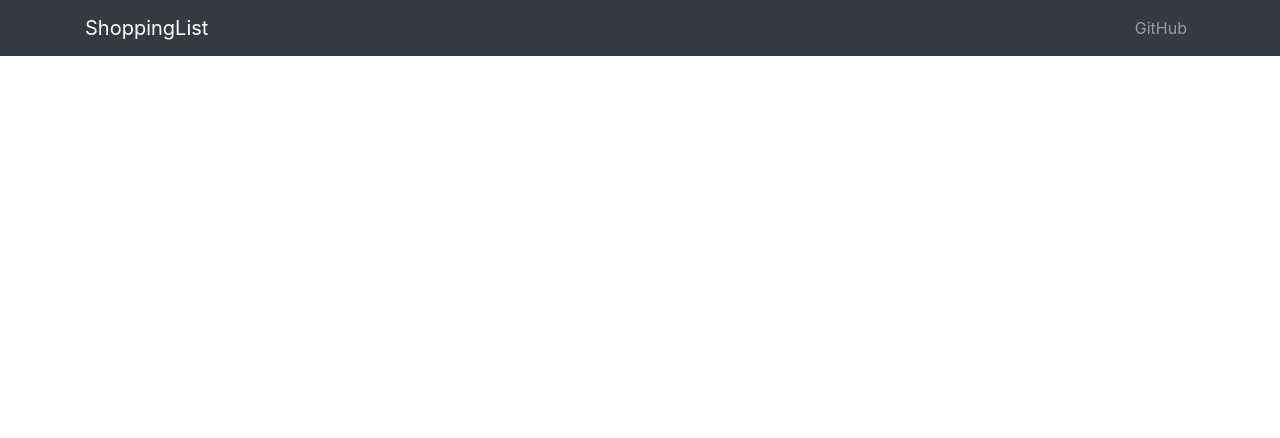
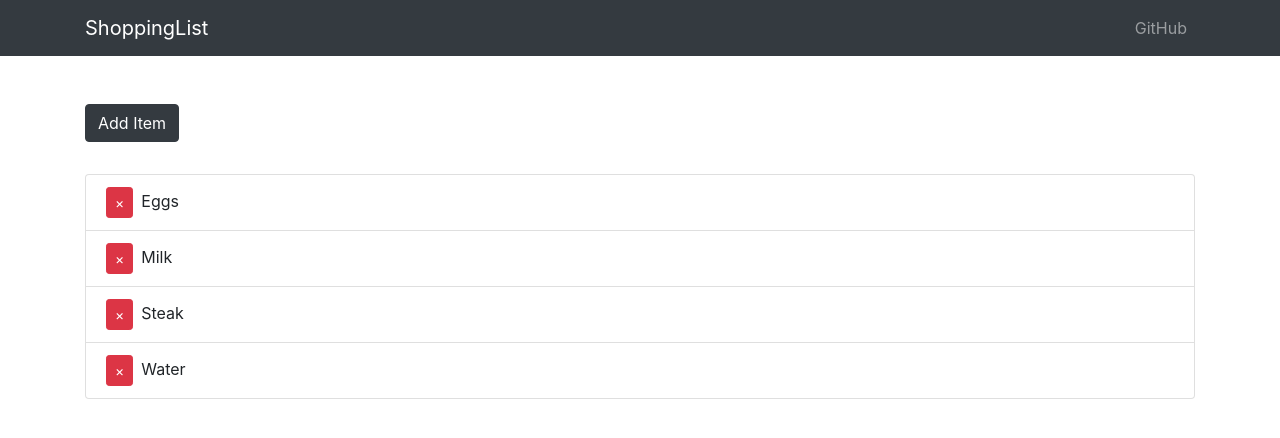
Before and after one commit to IcyRossaMac/mern-shopping-list, a React (Create React App) app in the folder client/: page / in a window 1280 px wide. Shown: the top 438 px of the page. Built offline with nearby package versions, Linux system fonts and the light colour scheme.

Commit message:
MERN Shopping List Pt.4

```diff
--- a/client/package.json
+++ b/client/package.json
@@ -6,9 +6,12 @@
     "bootstrap": "^4.3.1",
     "react": "^16.8.3",
     "react-dom": "^16.8.3",
+    "react-redux": "^6.0.1",
     "react-scripts": "2.1.5",
     "react-transition-group": "^2.6.0",
     "reactstrap": "^7.1.0",
+    "redux": "^4.0.1",
+    "redux-thunk": "^2.3.0",
     "uuid": "^3.3.2"
   },
   "scripts": {
--- a/client/src/App.css
+++ b/client/src/App.css
@@ -0,0 +1,21 @@
+.remove-btn {
+    margin-right: 0.5rem;
+}
+
+.fade-enter {
+    opacity: 0.01;
+}
+
+.fade-enter-active {
+    opacity: 1;
+    transition: opacity 1000ms ease-in;
+}
+
+.fade-exit {
+    opacity: 1;
+}
+
+.fade-exit-active {
+    opacity: 0.01;
+    transition: opacity 1000ms ease-in;
+}
--- a/client/src/App.js
+++ b/client/src/App.js
@@ -1,5 +1,6 @@
 import React, { Component } from 'react';
 import AppNavbar from './components/AppNavbar';
+import ShoppingList from './components/ShoppingList';
 
 import 'bootstrap/dist/css/bootstrap.min.css';
 import './App.css';
@@ -9,6 +10,7 @@ class App extends Component {
     return (
       <div className="App">
         <AppNavbar/>
+        <ShoppingList/>
       </div>
     );
   }
--- /dev/null
+++ b/client/src/components/ShoppingList.js
@@ -0,0 +1,60 @@
+import React, { Component } from 'react';
+import { Container, ListGroup, ListGroupItem, Button } from 'reactstrap';
+import { CSSTransition, TransitionGroup } from 'react-transition-group';
+import uuid from 'uuid';
+
+class ShoppingList extends Component {
+  state = {
+    items: [
+      { id: uuid(), name: 'Eggs' },
+      { id: uuid(), name: 'Milk' },
+      { id: uuid(), name: 'Steak' },
+      { id: uuid(), name: 'Water' }
+    ]
+  }
+
+  render() {
+    const { items } = this.state;
+    return(
+      <Container>
+        <Button
+          color="dark"
+          style={{marginBottom: '2rem'}}
+          onClick={() => {
+            const name = prompt('Enter Item')
+            if(name) {
+              this.setState(state => ({
+                items: [...state.items, { id: uuid(), name }]
+              }))
+            }
+          }}
+        >Add Item
+        </Button>
+        <ListGroup>
+          <TransitionGroup className="shopping-list">
+            {items.map(({ id, name}) => (
+              <CSSTransition key={id} timeout={500} classNames="fade">
+                <ListGroupItem>
+                  <Button
+                    className="remove-btn"
+                    color="danger"
+                    size="sm"
+                    onClick={() => {
+                      this.setState(state => ({
+                        items: state.items.filter(item => item.id !== id)
+                      }))
+                    }}
+                  >&times;</Button>
+                  {name}
+                </ListGroupItem>
+              </CSSTransition>
+            ))}
+          </TransitionGroup>
+        </ListGroup>
+      </Container>
+    )
+  }
+}
+
+
+export default ShoppingList;
```
